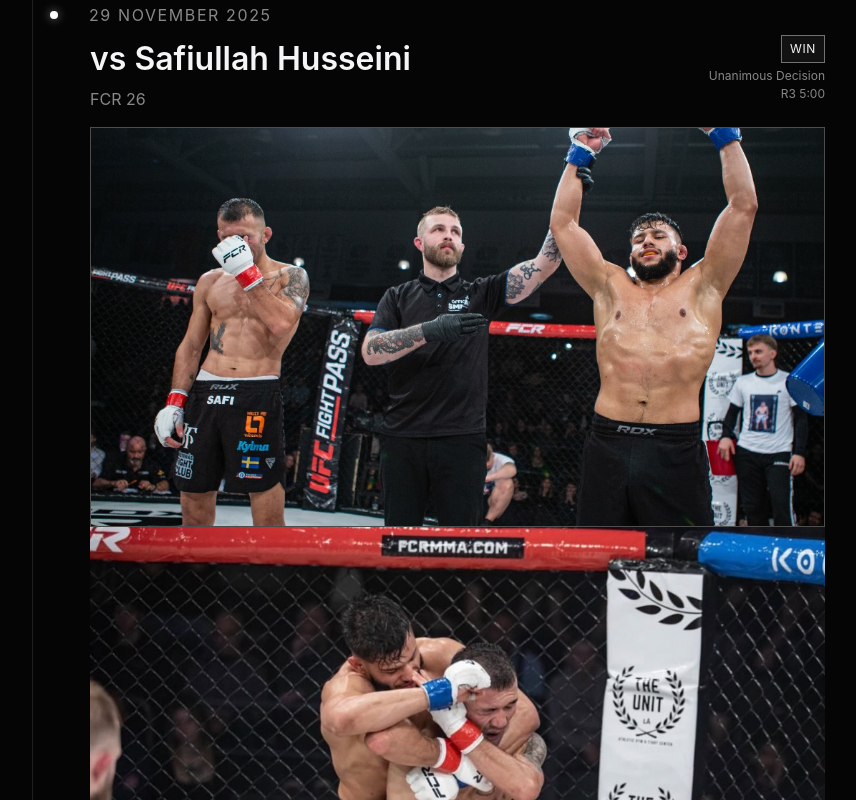
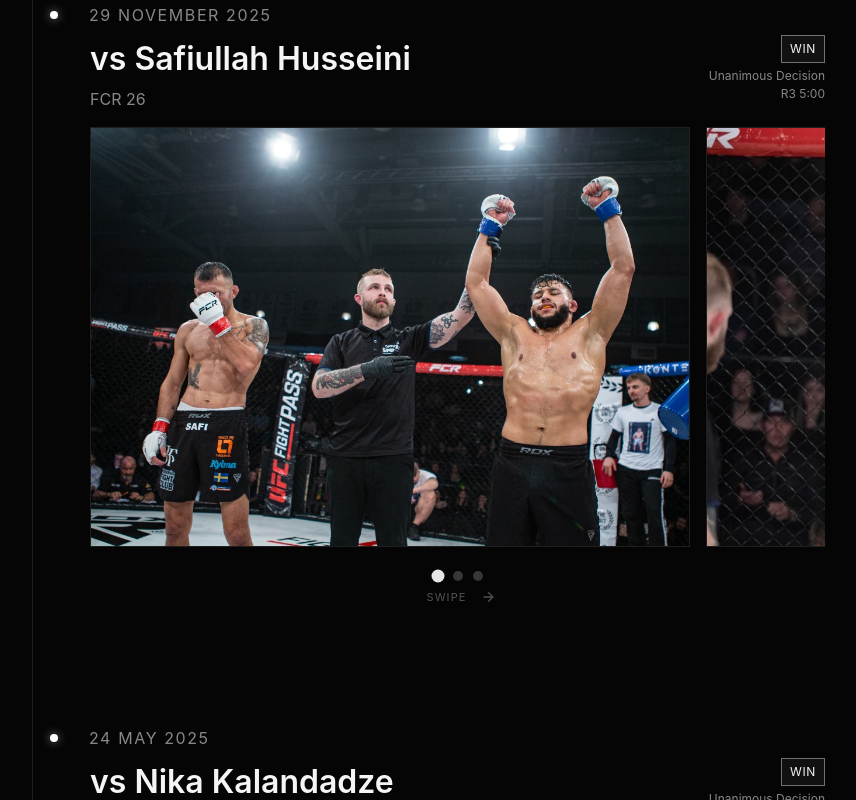
Before and after one commit to peywan/benjamin-arshia, a React (Vite) app: page / in a window 1280 px wide. Shown: the part 2520-3320 px from the top of the page, without its empty margins (215-1071 px from the left). Built offline with nearby package versions, Linux system fonts and the light colour scheme.

Commit message:
added carousel

```diff
--- a/src/components/CareerRecord.css
+++ b/src/components/CareerRecord.css
@@ -130,44 +130,9 @@
     font-size: 12px;
 }
 
-/* Video Highlight Integration */
-.fight-media {
-    margin-top: var(--space-md);
-    width: 100%;
-    height: 300px;
-    /* Fixed height for consistency */
-    background-color: #000;
-    position: relative;
-    overflow: hidden;
-    border: 1px solid var(--border-color);
-}
-
-.video-placeholder {
-    width: 100%;
-    height: 100%;
-    object-fit: cover;
-    opacity: 0.6;
-    transition: opacity 0.5s;
-}
-
-.timeline-item.active .video-placeholder {
-    opacity: 1;
-}
-
-.video-player {
-    width: 100%;
-    height: 100%;
-    object-fit: cover;
-}
-
 /* Special Emphasis for Highlight Broadcasts */
 .timeline-item.highlight-broadcast .opponent-name {
     font-size: 2rem;
-}
-
-.timeline-item.highlight-broadcast .fight-media {
-    height: 400px;
-    border-color: rgba(255, 255, 255, 0.3);
 }
 
 @media (max-width: 768px) {
@@ -219,3 +184,117 @@
     z-index: 100;
     animation: impactFlash 0.2s ease-out;
 }
+
+/* ========== HORIZONTAL CAROUSEL GALLERY ========== */
+.fight-media-container {
+    margin-top: var(--space-md);
+}
+
+.fight-gallery-wrapper {
+    position: relative;
+}
+
+.fight-gallery {
+    display: flex;
+    gap: var(--space-md);
+    overflow-x: auto;
+    scroll-snap-type: x mandatory;
+    scroll-behavior: smooth;
+    -webkit-overflow-scrolling: touch;
+    padding-bottom: var(--space-md);
+    scrollbar-width: none; /* Firefox */
+    -ms-overflow-style: none; /* IE/Edge */
+}
+
+.fight-gallery::-webkit-scrollbar {
+    display: none; /* Chrome/Safari */
+}
+
+.gallery-image {
+    flex: 0 0 auto;
+    width: 500px;
+    height: 380px;
+    object-fit: cover;
+    object-position: center top;
+    scroll-snap-align: start;
+    border: 1px solid var(--border-color);
+    cursor: pointer;
+    transition: opacity 0.3s ease, transform 0.3s ease, border-color 0.3s ease;
+}
+
+.gallery-image:hover {
+    transform: scale(1.01);
+    border-color: rgba(255, 255, 255, 0.4);
+}
+
+/* Gallery scroll indicators */
+.gallery-indicators {
+    display: flex;
+    justify-content: center;
+    gap: 10px;
+    margin-top: var(--space-sm);
+}
+
+.gallery-dot {
+    width: 10px;
+    height: 10px;
+    border-radius: 50%;
+    background: rgba(255, 255, 255, 0.2);
+    border: none;
+    cursor: pointer;
+    transition: background 0.3s ease, transform 0.3s ease;
+    padding: 0;
+}
+
+.gallery-dot.active,
+.gallery-dot:hover {
+    background: rgba(255, 255, 255, 0.9);
+    transform: scale(1.3);
+}
+
+/* Swipe hint animation */
+.swipe-hint {
+    display: flex;
+    align-items: center;
+    justify-content: center;
+    gap: 6px;
+    color: var(--text-muted);
+    font-size: 11px;
+    text-transform: uppercase;
+    letter-spacing: 0.1em;
+    margin-top: 8px;
+    opacity: 0.6;
+}
+
+.swipe-hint svg {
+    animation: swipeHint 1.5s ease-in-out infinite;
+}
+
+@keyframes swipeHint {
+    0%, 100% { transform: translateX(0); }
+    50% { transform: translateX(8px); }
+}
+
+/* Mobile optimizations */
+@media (max-width: 768px) {
+    .gallery-image {
+        width: 85vw;
+        height: 280px;
+    }
+
+    .fight-gallery {
+        gap: var(--space-sm);
+        margin-left: calc(-1 * var(--space-md));
+        margin-right: calc(-1 * var(--space-md));
+        padding-left: var(--space-md);
+        padding-right: var(--space-md);
+    }
+}
+
+/* Larger screens - bigger gallery */
+@media (min-width: 1024px) {
+    .gallery-image {
+        width: 600px;
+        height: 420px;
+    }
+}
--- a/src/components/CareerRecord.jsx
+++ b/src/components/CareerRecord.jsx
@@ -1,6 +1,71 @@
-import React, { useEffect, useRef } from 'react';
+import React, { useEffect, useRef, useState } from 'react';
 import './CareerRecord.css';
 import { professionalRecord, amateurRecord, fighterProfile } from '../data/fighter';
+
+const FightGallery = ({ photos }) => {
+    const galleryRef = useRef(null);
+    const [activeIndex, setActiveIndex] = useState(0);
+
+    const handleScroll = () => {
+        if (!galleryRef.current) return;
+        const scrollLeft = galleryRef.current.scrollLeft;
+        const itemWidth = galleryRef.current.querySelector('.gallery-image')?.offsetWidth || 500;
+        const gap = 16; // var(--space-md)
+        const newIndex = Math.round(scrollLeft / (itemWidth + gap));
+        setActiveIndex(Math.min(newIndex, photos.length - 1));
+    };
+
+    const scrollToIndex = (index) => {
+        if (!galleryRef.current) return;
+        const itemWidth = galleryRef.current.querySelector('.gallery-image')?.offsetWidth || 500;
+        const gap = 16;
+        galleryRef.current.scrollTo({
+            left: index * (itemWidth + gap),
+            behavior: 'smooth'
+        });
+    };
+
+    return (
+        <div className="fight-gallery-wrapper">
+            <div
+                className="fight-gallery"
+                ref={galleryRef}
+                onScroll={handleScroll}
+            >
+                {photos.map((photo, index) => (
+                    <img
+                        key={index}
+                        src={photo}
+                        alt={`Action shot ${index + 1}`}
+                        className="gallery-image"
+                        onClick={() => window.open(photo, '_blank')}
+                    />
+                ))}
+            </div>
+
+            {photos.length > 1 && (
+                <>
+                    <div className="gallery-indicators">
+                        {photos.map((_, index) => (
+                            <button
+                                key={index}
+                                className={`gallery-dot ${index === activeIndex ? 'active' : ''}`}
+                                onClick={() => scrollToIndex(index)}
+                                aria-label={`Go to image ${index + 1}`}
+                            />
+                        ))}
+                    </div>
+                    <div className="swipe-hint">
+                        <span>Swipe</span>
+                        <svg width="16" height="16" viewBox="0 0 24 24" fill="none" stroke="currentColor" strokeWidth="2">
+                            <path d="M5 12h14M12 5l7 7-7 7"/>
+                        </svg>
+                    </div>
+                </>
+            )}
+        </div>
+    );
+};
 
 const TimelineItem = ({ fight }) => {
     const itemRef = useRef(null);
@@ -35,9 +100,6 @@ const TimelineItem = ({ fight }) => {
         };
     }, []);
 
-    // Use videoPoster if available, otherwise fallback
-    const displayImage = fight.videoPoster || (fight.photos && fight.photos.length > 0 ? fight.photos[0] : "/assets/uploaded_image_3_1768410792000.jpg");
-
     return (
         <div
             ref={itemRef}
@@ -61,39 +123,10 @@ const TimelineItem = ({ fight }) => {
                     </div>
                 </div>
 
-                {fight.highlightBroadcast && (
+                {fight.highlightBroadcast && fight.photos && fight.photos.length > 0 && (
                     <div className="fight-media-container">
-                        <div className="fight-media">
-                            {/* Video Placeholder or Poster */}
-                            {fight.videoSrc ? (
-                                <video
-                                    src={fight.videoSrc}
-                                    poster={fight.videoPoster}
-                                    autoPlay
-                                    muted
-                                    loop
-                                    playsInline
-                                    className="video-player"
-                                />
-                            ) : (
-                                <img src={displayImage} alt="Fight Highlight" className="video-placeholder" />
-                            )}
-                        </div>
-
-                        {/* Mini Gallery for extra shots */}
-                        {fight.photos && fight.photos.length > 1 && (
-                            <div className="fight-gallery">
-                                {fight.photos.slice(1).map((photo, index) => (
-                                    <img
-                                        key={index}
-                                        src={photo}
-                                        alt={`Action shot ${index + 1}`}
-                                        className="gallery-image"
-                                        onClick={() => window.open(photo, '_blank')} // Simple lightbox fallback
-                                    />
-                                ))}
-                            </div>
-                        )}
+                        {/* All photos in one horizontal carousel */}
+                        <FightGallery photos={fight.photos} />
                     </div>
                 )}
             </div>
--- a/src/data/fighter.js
+++ b/src/data/fighter.js
@@ -38,9 +38,9 @@ export const professionalRecord = [
     highlightBroadcast: true,
     videoPoster: "/assets/safi-hq-win.jpg",
     photos: [
-      "/assets/safi-hq-win.jpg", // The Main winning moment (Keep as #1)
-      "/assets/safi-action-1.jpg", // New action shot 1
-      "/assets/safi-striking.jpg" // New action shot 2
+      "/assets/safi-hq-win.jpg", // Winning moment
+      "/assets/safi-action-1.jpg", // Action shot
+      "/assets/safi-striking.jpg" // Striking action
     ]
   },
   {
@@ -72,9 +72,9 @@ export const professionalRecord = [
     highlightBroadcast: true,
     videoPoster: "/assets/eli-elias-final-v2.jpg",
     photos: [
-      "/assets/eli-elias-final-v2.jpg", // The GOOD image (IMG_4926)
-      "/assets/eli-elias-1.jpg",
-      "/assets/eli-elias-2.jpg"
+      "/assets/eli-elias-final-v2.jpg", // Victory pose
+      "/assets/eli-elias-1.jpg", // Action shot
+      "/assets/hero-final.jpg" // Hero image
     ]
   }
 ];
```
